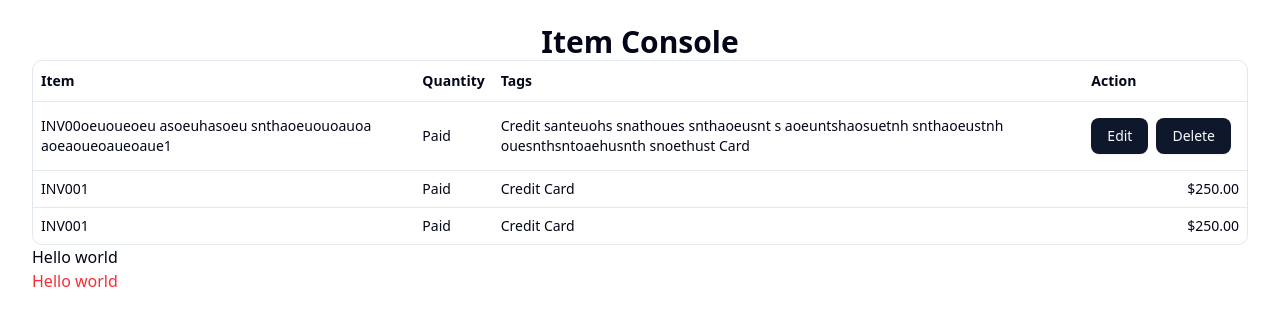
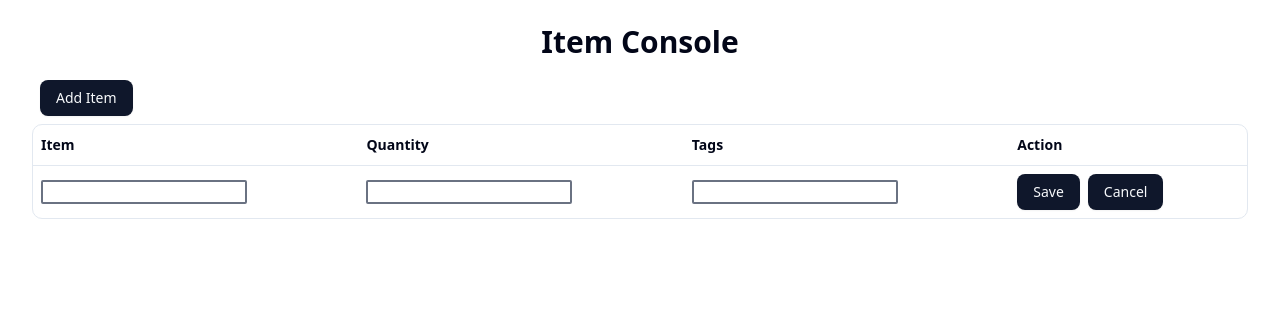
Before and after one commit to yaxollum/item-console, a React (Vite) app: page / in a window 1280 px wide. Shown: the top 326 px of the page. Built offline with nearby package versions, Linux system fonts and the light colour scheme.

Commit message:
refactor

```diff
--- a/src/App.tsx
+++ b/src/App.tsx
@@ -20,39 +20,132 @@ interface Version {
   timestamp: string;
 }
 
+function objectToVersion(o: any): Version {
+  return {
+    items: o.items,
+    previousVersion: o.previousVersion,
+    timestamp: o.timestamp,
+  };
+}
+
+function versionToObject(v: Version): any {
+  return {
+    items: v.items,
+    previousVersion: v.previousVersion,
+    timestamp: v.timestamp,
+  };
+}
+
+const CURRENT_SHA_KEY = "current-sha";
+const VERSION_KEY_PREFIX = "data-version-";
+
+function getTableRows() {
+  const currentSha = localStorage.getItem(CURRENT_SHA_KEY);
+  if (currentSha == null) {
+    return;
+  }
+  const currentVersionRaw = localStorage.getItem(
+    VERSION_KEY_PREFIX + currentSha
+  );
+  if (currentVersionRaw == null) {
+    return;
+  }
+  const currentVersion = objectToVersion(JSON.parse(currentVersionRaw));
+  const tableRows = Array.from(currentVersion.items.entries()).map(
+    ([name, item]) => (
+      <TableRow>
+        <TableCell className="font-medium">{name}</TableCell>
+        <TableCell>{item.quantity}</TableCell>
+        <TableCell>{item.tags}</TableCell>
+        <TableCell className="whitespace-nowrap">
+          <Button>Edit</Button>
+          <Button className="ml-2">Delete</Button>
+        </TableCell>
+      </TableRow>
+    )
+  );
+  return tableRows;
+}
+
+function ItemInputRow(onSave: () => void, onCancel: () => void) {
+  const [itemName, setItemName] = useState<string>("");
+  const [itemQuantity, setItemQuantity] = useState<string>("");
+  const [itemTags, setItemTags] = useState<string>("");
+  return (
+    <TableRow>
+      <TableCell>
+        <input
+          type="text"
+          className="border-2 rounded-xs border-gray-500"
+          onChange={(e) => {
+            setItemName(e.target.value);
+          }}
+        />
+      </TableCell>
+      <TableCell>
+        <input
+          type="text"
+          className="border-2 rounded-xs border-gray-500"
+          onChange={(e) => {
+            setItemQuantity(e.target.value);
+          }}
+        />
+      </TableCell>
+      <TableCell>
+        <input
+          type="text"
+          className="border-2 rounded-xs border-gray-500"
+          onChange={(e) => {
+            setItemTags(e.target.value);
+          }}
+        />
+      </TableCell>
+      <TableCell className="whitespace-nowrap">
+        <Button onClick={onSave}>Save</Button>
+        <Button onClick={onCancel} className="ml-2">
+          Cancel
+        </Button>
+      </TableCell>
+    </TableRow>
+  );
+}
 function App() {
-  const CURRENT_VERSION_KEY = "currentVersion";
-  const VERSION_KEY_PREFIX = "data-version-";
-  // const [count, setCount] = useState(0);
-  const [versions, setVersions] = useState<Map<string, Version>>(new Map());
-  const [currentVersion, setCurrentVersion] = useState<string | null>(null);
-  const syncLocalStorage = () => {
-    if (localStorage.getItem(CURRENT_VERSION_KEY) == null) {
-      initializeLocalStorage();
-    }
-    const currentVersion = localStorage.getItem(CURRENT_VERSION_KEY);
-    const versions = new Map(
-      Object.entries(localStorage).flatMap(([k, v]: [string, string]) => {
-        if (k.startsWith(VERSION_KEY_PREFIX)) {
-          return [[k, JSON.parse(v)]];
-        } else {
-          return [];
-        }
-      })
-    );
-    setVersions(versions);
-    setCurrentVersion(currentVersion);
-  };
+  // dummy state variable to trigger re-render when needed
+  const [_, setCounter] = useState<number>(0);
+  const [isAddingItem, setIsAddingItem] = useState<boolean>(false);
+  const updateCounter = () => setCounter((c) => c + 1);
   useEffect(() => {
-    window.addEventListener("storage", syncLocalStorage);
+    window.addEventListener("storage", updateCounter);
     return () => {
-      window.removeEventListener("storage", syncLocalStorage);
+      window.removeEventListener("storage", updateCounter);
     };
   }, []);
+  /*
+  const currentVersion = localStorage.getItem(CURRENT_VERSION_KEY);
+  const versions = new Map(
+    Object.entries(localStorage).flatMap(([k, v]: [string, string]) => {
+      if (k.startsWith(VERSION_KEY_PREFIX)) {
+        return [[k, objectToVersion(JSON.parse(v))]];
+      } else {
+        return [];
+      }
+    })
+  );*/
+
   return (
     <>
       <div className="px-4 py-6 sm:px-6 lg:px-8">
-        <h1 className="text-3xl font-bold text-center">Item Console</h1>
+        <h1 className="text-3xl font-bold text-center mb-5">Item Console</h1>
+        <div className="flex m-2">
+          <Button
+            onClick={() => {
+              console.log("Hello world");
+              setIsAddingItem(true);
+            }}
+          >
+            Add Item
+          </Button>
+        </div>
         <Table>
           <TableHeader>
             <TableRow>
@@ -63,38 +156,10 @@ function App() {
             </TableRow>
           </TableHeader>
           <TableBody>
-            <TableRow>
-              <TableCell>
-                INV00oeuoueoeu asoeuhasoeu snthaoeuouoauoa aoeaoueoaueoaue1
-              </TableCell>
-              <TableCell>Paid</TableCell>
-              <TableCell className="whitespace-break-spaces">
-                Credit santeuohs snathoues snthaoeusnt s aoeuntshaosuetnh
-                snthaoeustnh ouesnthsntoaehusnth snoethust Card
-              </TableCell>
-              <TableCell className="whitespace-nowrap">
-                <Button>Edit</Button>
-                <Button className="m-2">Delete</Button>
-              </TableCell>
-            </TableRow>
-            <TableRow>
-              <TableCell className="font-medium">INV001</TableCell>
-              <TableCell>Paid</TableCell>
-              <TableCell>Credit Card</TableCell>
-              <TableCell className="text-right">$250.00</TableCell>
-            </TableRow>
-            <TableRow>
-              <TableCell className="font-medium">INV001</TableCell>
-              <TableCell>Paid</TableCell>
-              <TableCell>Credit Card</TableCell>
-              <TableCell className="text-right">$250.00</TableCell>
-            </TableRow>
+            <ItemInputRow />
+            {getTableRows()}
           </TableBody>
         </Table>
-
-        <p>Hello world</p>
-
-        <p className="text-red-500">Hello world</p>
       </div>
     </>
   );
```
